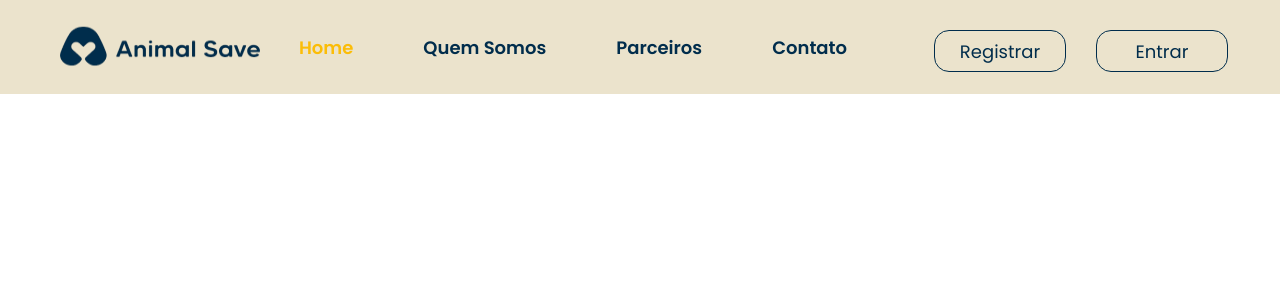
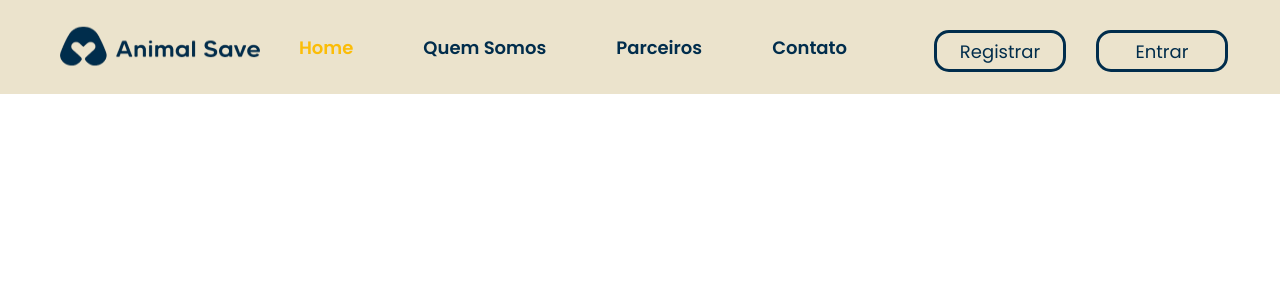
Before and after one commit to renanmontanopaz/animal-save-view, a Vue app: page / in a window 1280 px wide. Shown: the top 300 px of the page. Built offline with nearby package versions, Linux system fonts and the light colour scheme.

Commit message:
estilizando

```diff
--- a/src/App.vue
+++ b/src/App.vue
@@ -2,9 +2,11 @@
   <div id="app">
     <nav class="navbar" role="navigation" aria-label="main navigation">
       <div class="navbar-brand">
+       <router-link to="/">
         <a class="navbar-item">
           <img src="./assets/Logo.png">
         </a>
+       </router-link>
         <a role="button" class="navbar-burger" aria-label="menu" aria-expanded="true" data-target="navbarBasicExample">
           <span aria-hidden="true"></span>
           <span aria-hidden="true"></span>
@@ -115,7 +117,7 @@ nav {
     button {
       background: #EBE3CC !important;
       border-radius: 15px;
-      border: 1px solid #002D4C;
+      border: 3px solid #002D4C;
       width: 132px;
       height: 42px;
       font-family: 'Poppins';
@@ -124,6 +126,7 @@ nav {
       font-size: 18px;
       line-height: 33px;
       color: #002D4C;
+      cursor: pointer;
 
     }
   }
```
